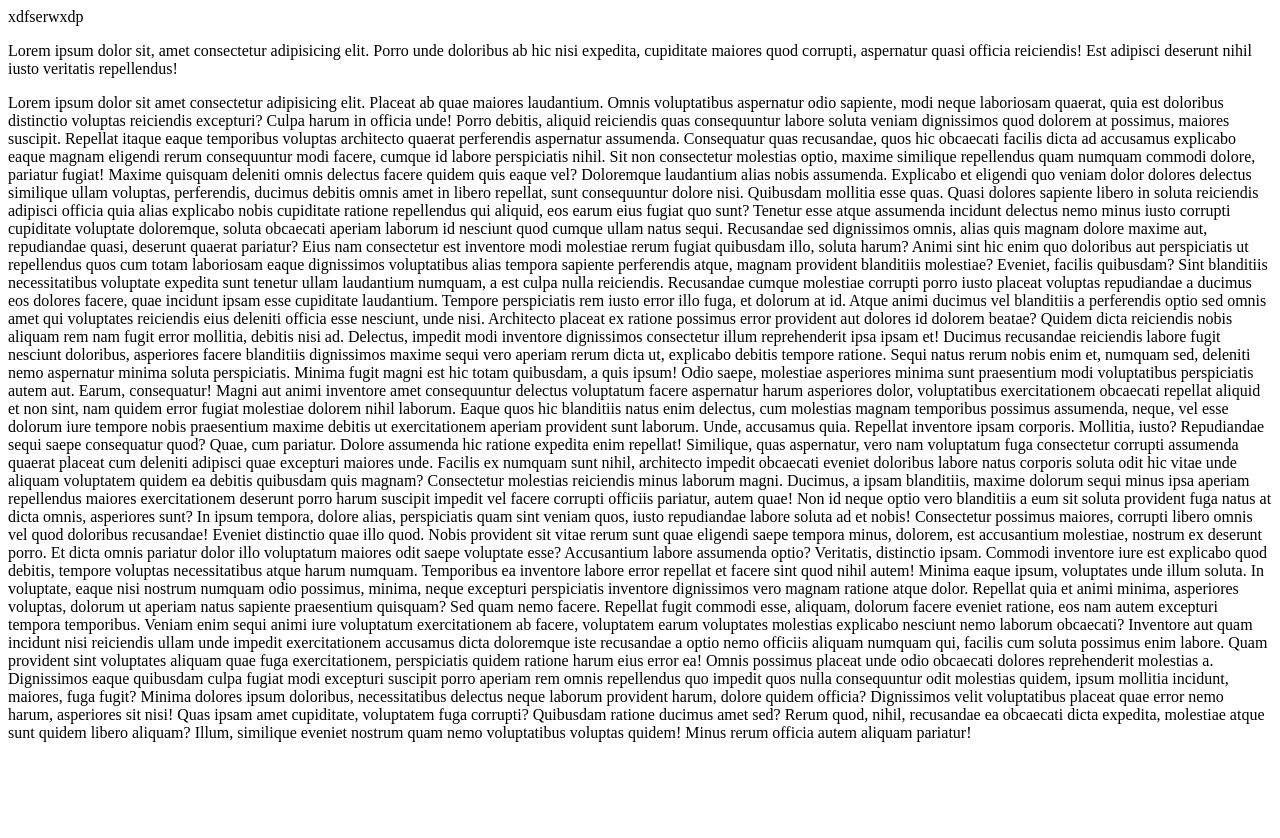
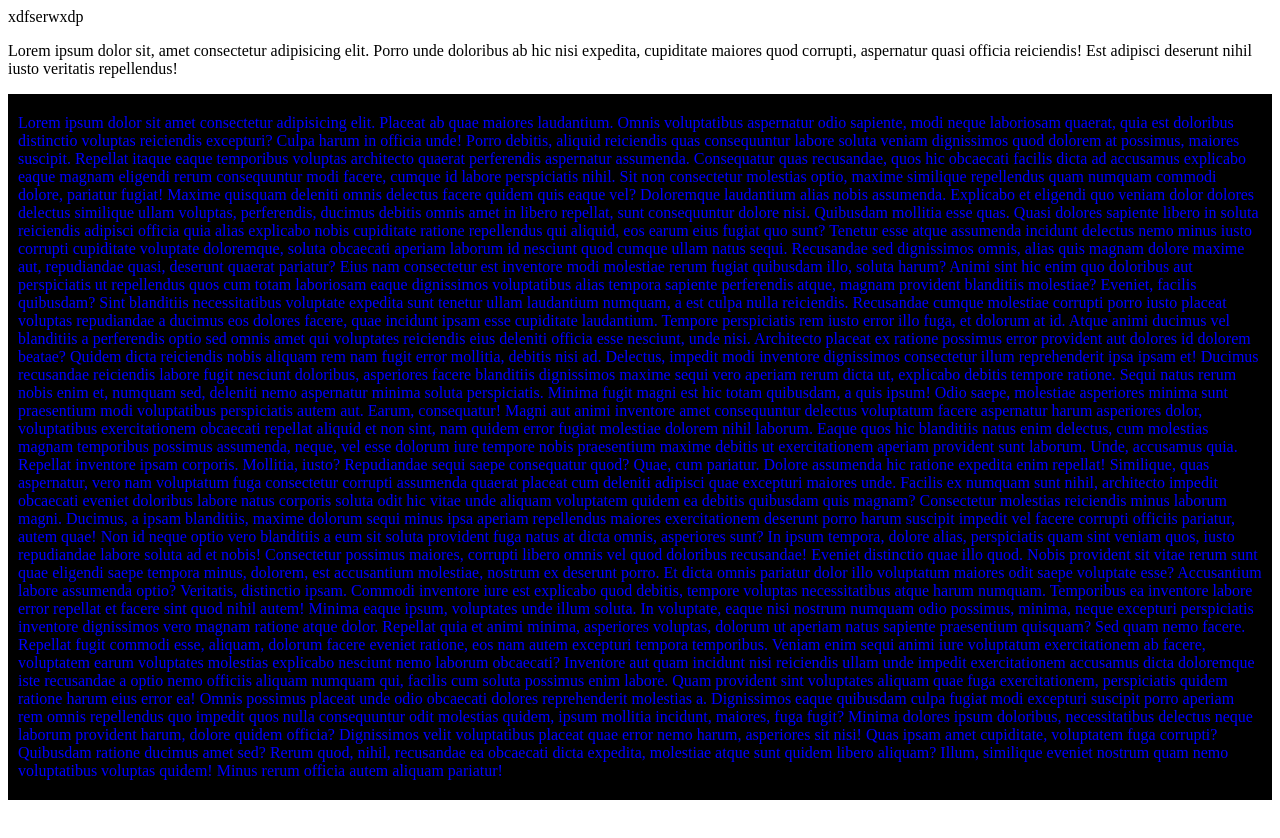
Before and after one commit to mdrabiulis/My-Projects, a plain HTML site: page index.html in a window 1280 px wide. Shown: the top 838 px of the page. Drawn offline with Linux system fonts and the light colour scheme.

Commit message:
link styles file

```diff
--- a/index.html
+++ b/index.html
@@ -3,7 +3,7 @@
 <head>
     <meta charset="UTF-8">
     <meta name="viewport" content="width=device-width, initial-scale=1.0">
-    <link rel="stylesheet" href="dfgdf.css">
+    <link rel="stylesheet" href="styles/styles.css">
     <title>My first project</title>
 </head>
 <body>
```
